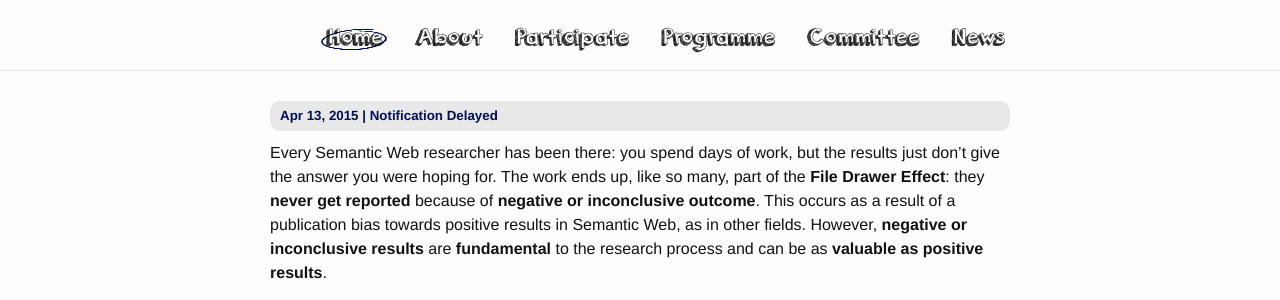
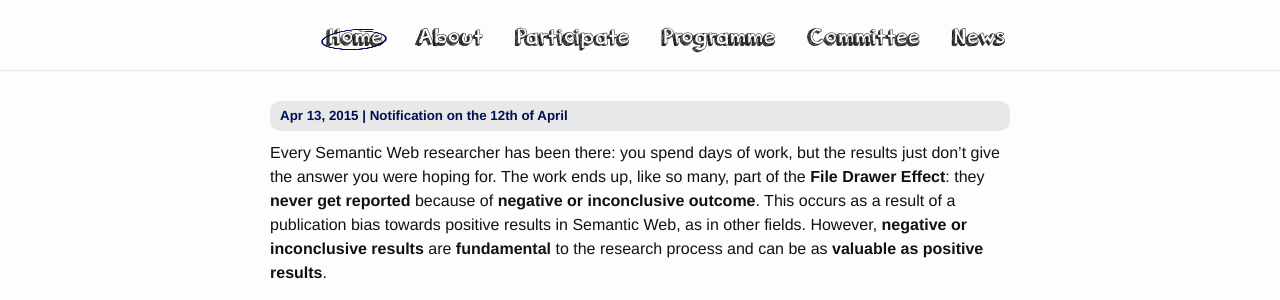
Before and after one commit to mielvds/noise-website, a Jekyll site: the page built from index.md, in a window 1280 px wide. Shown: the part 262-562 px from the top of the page. Built offline with Jekyll 4.4.1, drawn with Linux system fonts in a browser that asks for light colours.

Commit message:
Update 2015-04-13-notification-delayed.md

```diff
--- a/_posts/2015-04-13-notification-delayed.md
+++ b/_posts/2015-04-13-notification-delayed.md
@@ -1,3 +1,10 @@
+---
+layout: post
+title:  "Notification on the 12th of April"
+date:   2015-04-13 16:35:00
+categories: news
+---
+
 Unfortunately, we are not able to send out the notifications just yet. We hope to send them tomorrow at the latest. In any case, they will be sent before the early bird registration ends and accepted authors will be given some extra time for their camera ready version.
 
 Sorry for the inconvenience!
```
